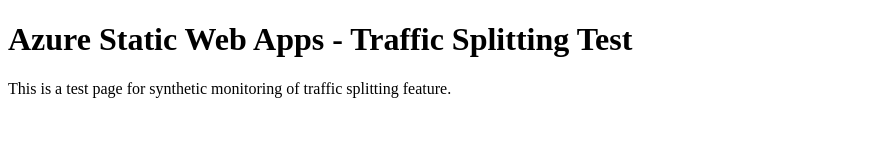
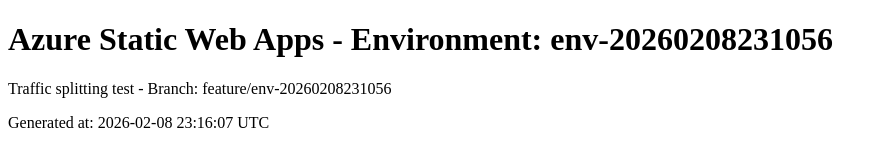
Before and after one commit to skylathadani-ms/synthetics-swa-traffic-20260208231056, a plain HTML site: page index.html in a window 1280 px wide. Shown: the whole page, without its empty margins (0-887 px from the left). Drawn offline with Linux system fonts and the light colour scheme.

Commit message:
Update index.html for env-20260208231056

```diff
--- a/index.html
+++ b/index.html
@@ -1,10 +1,11 @@
 <!DOCTYPE html>
 <html>
 <head>
-<title>Synthetics Test - Traffic Splitting</title>
+<title>Environment: env-20260208231056</title>
 </head>
 <body>
-<h1>Azure Static Web Apps - Traffic Splitting Test</h1>
-<p>This is a test page for synthetic monitoring of traffic splitting feature.</p>
+<h1>Azure Static Web Apps - Environment: env-20260208231056</h1>
+<p>Traffic splitting test - Branch: feature/env-20260208231056</p>
+<p>Generated at: 2026-02-08 23:16:07 UTC</p>
 </body>
 </html>
```
